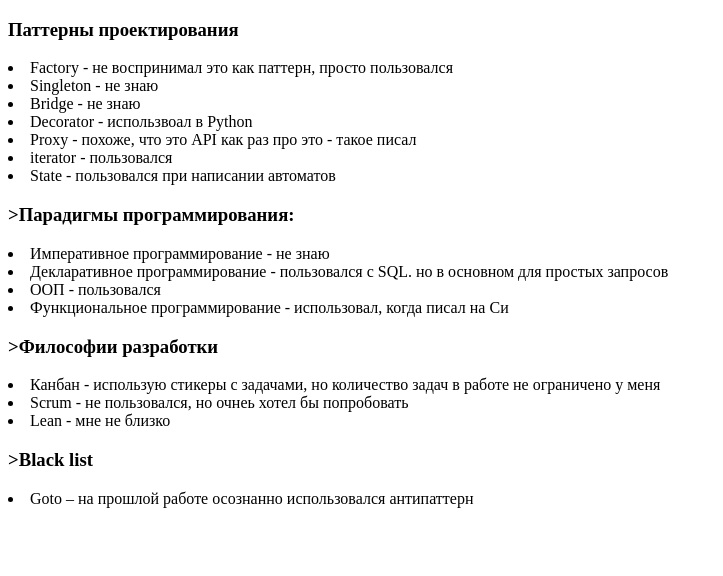
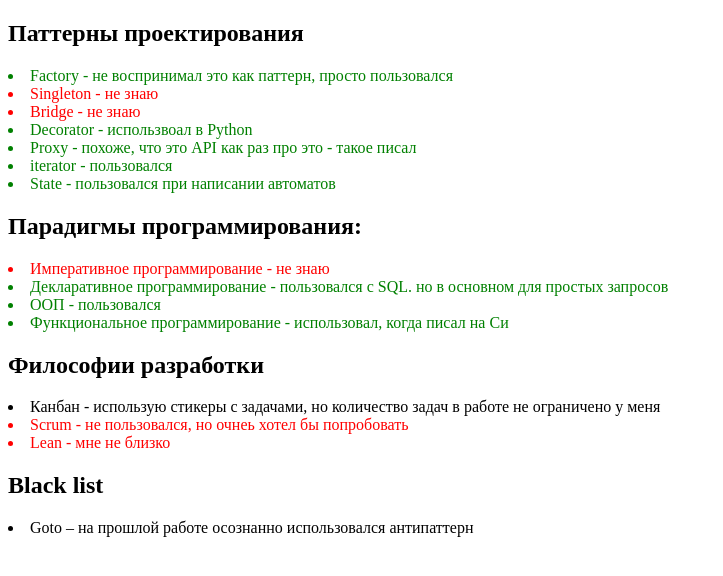
Before and after one commit to lebwa82/web2, a plain HTML site: page hw13.html in a window 1280 px wide. Shown: the whole page, without its empty margins (0-723 px from the left). Drawn offline with Linux system fonts and the light colour scheme.

Commit message:
fix style

```diff
--- a/hw13.html
+++ b/hw13.html
@@ -4,9 +4,10 @@
     <meta charset="UTF-8">
     <meta name="viewport" content="width=device-width, initial-scale=1.0">
     <title>Парадигмы программирования</title>
+    <link rel="stylesheet" type="text/css" href="hw2.css">
 </head>
 <body>
-    <h3>Паттерны проектирования</h3>
+    <h2>Паттерны проектирования</h2>
     <li class = green_class>Factory - не воспринимал это как паттерн, просто пользовался</li>
     <li class = red_class>Singleton - не знаю</li>
     <li class = red_class>Bridge - не знаю</li>
@@ -15,18 +16,18 @@
     <li class = green_class>iterator - пользовался</li>
     <li class = green_class>State - пользовался при написании автоматов</li>
 
-    <h3>>Парадигмы программирования:</h3>
+    <h2>Парадигмы программирования:</h2>
     <li class = red_class>Императивное программирование - не знаю</li>
     <li class = green_class>Декларативное программирование - пользовался c SQL. но в основном для простых запросов</li>
     <li class = green_class>ООП - пользовался </li>
     <li class = green_class>Функциональное программирование - использовал, когда писал на Си</li>
 
-    <h3>>Философии разработки</h3>
+    <h2>Философии разработки</h2>
     <li >Канбан - использую стикеры с задачами, но количество задач в работе не ограничено у меня</li>
     <li class = red_class>Scrum - не пользовался, но очнеь хотел бы попробовать</li>
     <li class = red_class>Lean - мне не близко</li>
 
-    <h3>>Black list</h3>
+    <h2>Black list</h2>
     <li >Goto – на прошлой работе осознанно использовался антипаттерн</li>
 
 
```
